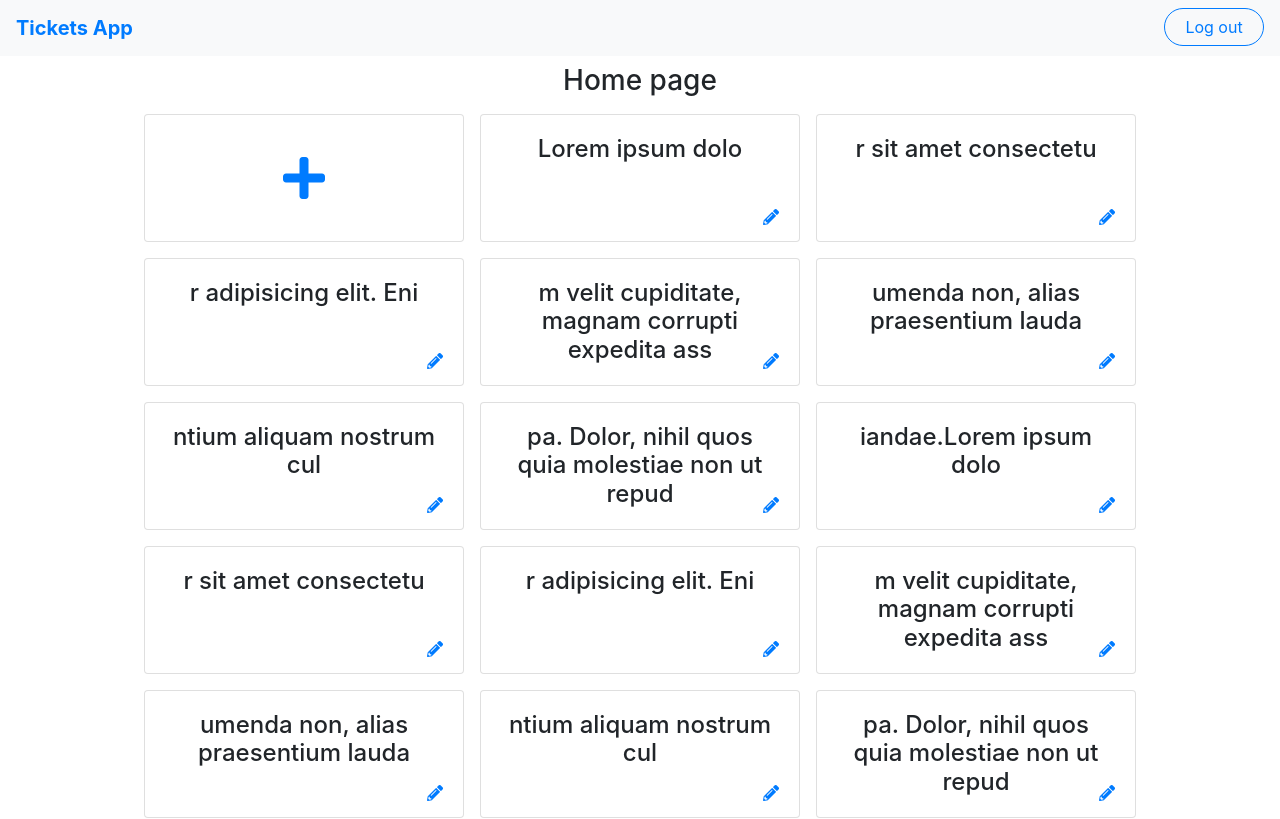
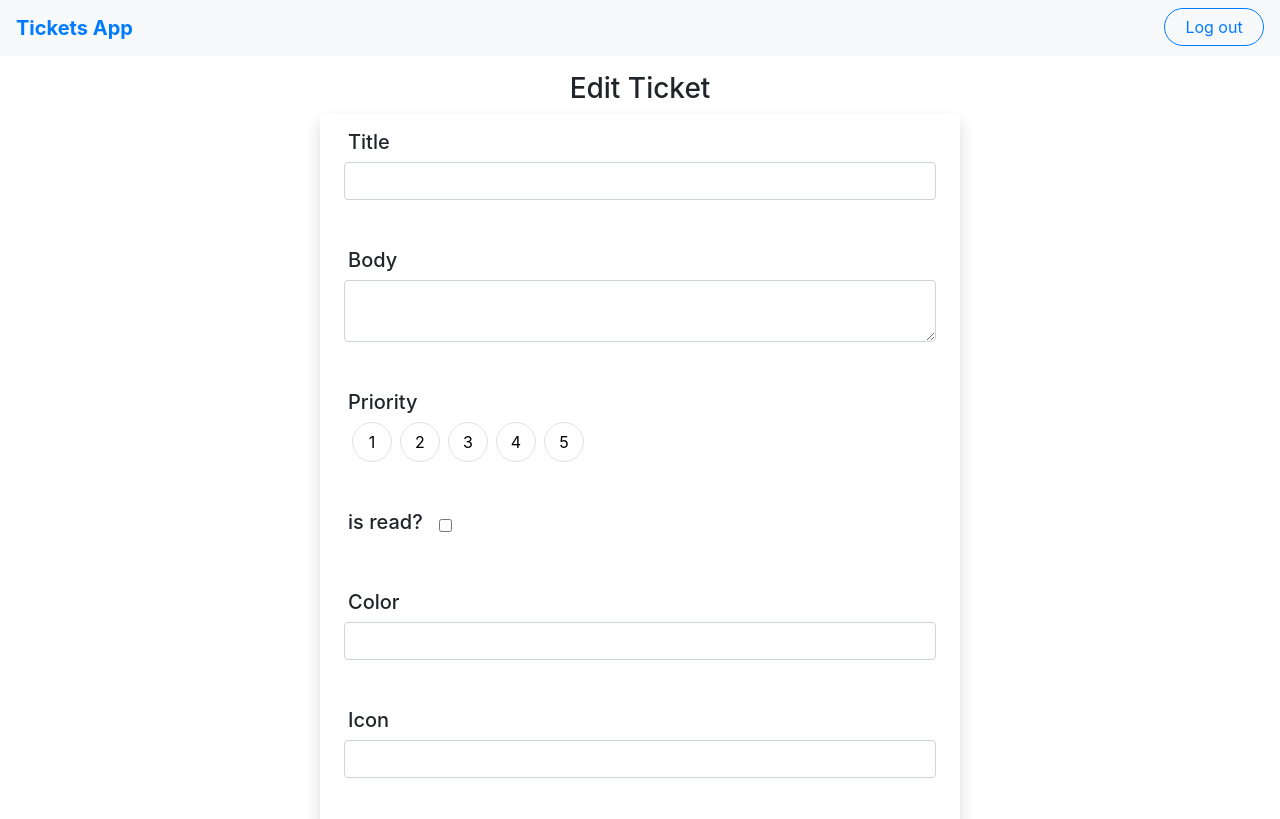
Before and after one commit to rabinabdian/tickets-app, a React (Create React App) app: page /ticket/edit in a window 1280 px wide. Before the commit this address led to /. Shown: the top 819 px of the page. Built offline with nearby package versions, Linux system fonts and the light colour scheme; sample sign-in values are in the browser's storage.

Commit message:
tickets set

```diff
--- a/src/App.js
+++ b/src/App.js
@@ -22,11 +22,7 @@ function App() {
           <Route path="/login" exact component={Login} />
           <Route path="/signup" exact component={Signup} />
           <ProtectedRoute path="/" exact component={HomePage} />
-          <ProtectedRoute
-            path="/ticket/edit/:id"
-            exact
-            component={TicketEdit}
-          />
+          <ProtectedRoute path="/ticket/edit/" component={TicketEdit} />
           <Route path="*" component={() => <Redirect to="/" />} />
         </Switch>
         {/* {isLoggedIn ? (
--- a/src/api.js
+++ b/src/api.js
@@ -11,7 +11,7 @@ const URL = `${URL_PROTOCOL}://${URL_DOMAIN}:${URL_PORT}`;
 // TODO the both function pretty the same so need to combine them
 export const register = async user => {
   return axios({
-    method: "post",
+    method: "POST",
     url: `${URL}/user/register`,
     data: {
       ...user,
@@ -32,7 +32,7 @@ export const register = async user => {
 // TODO the both function pretty the same so need to combine them
 export const login = async user => {
   return axios({
-    method: "post",
+    method: "POST",
     url: `${URL}/user/login`,
     data: {
       ...user,
@@ -40,27 +40,106 @@ export const login = async user => {
   })
     .then(response => {
       return {
-        ...response.data,
-        status: response.status,
+        ...response?.data,
+        status: response?.status,
       };
     })
     .catch(error => {
       //error.response.data
-      throw error.response.data["error_message"];
+      throw error?.response?.data["error_message"];
     });
 };
 
 export const getTickets = async ({ token }) => {
   return axios({
-    method: "get",
+    method: "GET",
     url: `${URL}/ticket/all`,
-    headers: `Bearer ${token}`,
+    headers: { Authorization: `Bearer ${token}` },
   })
     .then(response => {
-      console.log(response);
+      return {
+        data: response?.data,
+        status: 200,
+      };
     })
     .catch(error => {
+      console.log(error.response);
       //error.response.data
-      throw error.response.data["error_message"];
+      return {
+        data: error?.response?.data["error_message"],
+        status: error.response.status,
+      };
     });
 };
+
+export const checkUser = async () => {
+  const token = localStorage.getItem("token");
+
+  return axios({
+    method: "GET",
+    url: `${URL}/user`,
+    headers: { Authorization: `Bearer ${token}` },
+  })
+    .then(response => {
+      return {
+        data: response?.data,
+        status: 200,
+      };
+    })
+    .catch(error => {
+      console.log(error.response);
+      //error.response.data
+      return {
+        data: error?.response?.data["error_message"],
+        status: error.response.status,
+      };
+    });
+};
+
+export const createTicket = async (values = {}) => {
+  const token = localStorage.getItem("token");
+
+  try {
+    const response = axios({
+      method: "POST",
+      url: `${URL}/ticket/create`,
+      headers: { Authorization: `Bearer ${token}` },
+      data: { ...values },
+    });
+
+    return {
+      data: response?.data,
+      status: 200,
+    };
+  } catch (error) {
+    console.log(error.response);
+    return {
+      data: error?.response?.data["error_message"],
+      status: error.response.status,
+    };
+  }
+};
+
+export const editTicket = async (values = {}) => {
+  console.log(values);
+  const token = localStorage.getItem("token");
+  try {
+    const response = axios({
+      method: "PUT",
+      url: `${URL}/ticket/update`,
+      headers: { Authorization: `Bearer ${token}` },
+      data: { ...values },
+    });
+
+    return {
+      data: response?.data,
+      status: 200,
+    };
+  } catch (error) {
+    console.log(error.response);
+    return {
+      data: error?.response?.data["error_message"],
+      status: error.response.status,
+    };
+  }
+};
--- a/src/components/HomePage.jsx
+++ b/src/components/HomePage.jsx
@@ -1,9 +1,36 @@
-import React from "react";
+import React, { useEffect, useState } from "react";
 import Tickets from "./Tickets";
 
+import { checkUser } from "../api";
+
 export default function LandingPage(props) {
+  const [user, setUser] = useState();
+  const [response, setResponse] = useState();
+
+  useEffect(() => {
+    checkUser()
+      .then(data => setResponse(data))
+      .catch(err => setResponse(err));
+  }, []);
+
+  useEffect(() => {
+    if (response?.status === 200) setUser(response?.data);
+    else if (response?.status === 403) {
+      localStorage.removeItem("token");
+    }
+  }, [response]);
+
   return (
     <>
+      <div className="d-flex ml-3 mt-1">
+        <h5>
+          Hello{" "}
+          {user && (
+            <span className="text-primary">{`${user?.firstName} ${user?.lastName}`}</span>
+          )}
+        </h5>
+      </div>
+
       <h3 className="mt-2">Home page</h3>
       <div className="container">
         <div className="row justify-content-center">
--- a/src/components/Nav.jsx
+++ b/src/components/Nav.jsx
@@ -5,17 +5,11 @@ import { logout } from "../services/user.service";
 
 export default function Nav() {
   const [loading, setLoading] = useState(false);
-  const [response, setResponse] = useState(false);
   const dispatch = useDispatch();
 
   const handleLogout = () => {
     setLoading(true);
-    logout(dispatch)
-      .then(res => {
-        console.log(res);
-        setResponse(res);
-      })
-      .finally(() => setLoading(false));
+    logout(dispatch).finally(() => setLoading(false));
   };
 
   useEffect(() => {
--- a/src/components/Ticket.jsx
+++ b/src/components/Ticket.jsx
@@ -2,13 +2,16 @@ import React, { useState } from "react";
 import { Link } from "react-router-dom";
 import "./styles/Ticket.scss";
 
-export default function Ticket({ title, id }) {
-  const [bgColor, setBgColor] = useState("");
-
+export default function Ticket({ ticket }) {
   return (
-    <div className="card" style={{ background: bgColor }}>
+    <div
+      className="card card-data"
+      style={{
+        boxShadow: `2px 2px 4px 0px ${ticket.color}`,
+      }}
+    >
       <div className="card-body">
-        <h4 className="card-title">{title}</h4>
+        <h4 className="card-title">{ticket?.title}</h4>
       </div>
       <div className="card-footer  bg-transparent border-0">
         <div className="d-flex justify-content-end align-items-end h-100 w-100">
@@ -18,7 +21,11 @@ export default function Ticket({ title, id }) {
           </div> */}
           <div className="card-link text-primary d-flex flex-column">
             <Link
-              to={{ pathname: `/ticket/edit/${id}`, ticket: { title, id } }}
+              to={{
+                pathname: `/ticket/edit/${ticket?.id}`,
+                ticket: { ...ticket },
+                pageType: "edit",
+              }}
             >
               <i className="fas fa-pencil-alt" />
             </Link>
--- a/src/components/TicketEdit.jsx
+++ b/src/components/TicketEdit.jsx
@@ -3,28 +3,32 @@ import { Formik, Form, Field } from "formik";
 import * as yup from "yup";
 import "./styles/TicketEdit.scss";
 import PriorityPanel from "./editTicketsPanels/PriorityPanel";
+import { createTicket, editTicket } from "../api";
 
 const editTicketSchema = yup.object().shape({
   title: yup.string().required(),
   body: yup.string(),
 });
 
-export default function TicketEdit({ location: { ticket } }) {
+export default function TicketEdit({
+  location: { ticket, pageType },
+  history,
+}) {
   const [ticketData, setTicketData] = useState(ticket);
-  const [priority, setPriority] = useState("1");
+  const [priority, setPriority] = useState(ticket?.priority?.toString());
+  const [loading, setLoading] = useState(false);
 
   const handlePriorityClick = ({ target: { value } }) => {
     setPriority(value);
     return value;
   };
 
-  // TODO rest call to fetch that spesific ticket data
   const getTicketData = () => {
     return {
       title: "this is title",
       body: "this is body",
       priority: "1",
-      read: true,
+      isRead: true,
       color: "this is color",
       icon: "this is icon",
     };
@@ -32,8 +36,21 @@ export default function TicketEdit({ location: { ticket } }) {
 
   // if edit page got refresh we need to fetch that data again
   useEffect(() => {
-    if (!ticketData) setTicketData(getTicketData());
-  }, []);
+    // TODO get ticket by id
+    if (!ticketData && pageType === "edit") setTicketData(getTicketData());
+  }, [ticketData, pageType]);
+
+  const handleSubmit = async values => {
+    values.id = ticket?.id;
+    setLoading(true);
+    if (pageType === "create") await createTicket(values);
+    else await editTicket(values);
+
+    setTimeout(() => {
+      setLoading(false);
+      history.push("/");
+    }, 100);
+  };
 
   return (
     <div className="h-100 p-3">
@@ -45,19 +62,23 @@ export default function TicketEdit({ location: { ticket } }) {
               title: ticketData?.title || "",
               body: ticketData?.body || "",
               priority: ticketData?.priority || "",
-              read: ticketData?.read || false,
+              isRead: ticketData?.isRead || false,
               color: ticketData?.color || "",
               icon: ticketData?.icon || "",
             }}
             validationSchema={editTicketSchema}
             enableReinitialize={true}
-            onSubmit={values => console.log(values)}
+            onSubmit={values => handleSubmit(values)}
           >
             {({ errors, touched, values, setFieldValue }) => (
               <Form className="form-container body d-flex flex-column align-items-start px-2 h-100">
                 <div className="w-100 mb-5">
                   <h5 className="form-label text-left ml-1">Title</h5>
-                  <Field name="title" className="form-control" />
+                  <Field
+                    name="title"
+                    className="form-control"
+                    disabled={loading}
+                  />
                   {errors.title && touched.title && (
                     <div className="alert text-danger p-0 m-0">
                       {errors.title}
@@ -70,6 +91,7 @@ export default function TicketEdit({ location: { ticket } }) {
                     name="body"
                     className="form-control"
                     component="textarea"
+                    disabled={loading}
                   />
                 </div>
                 <div className="w-100 mb-5">
@@ -78,38 +100,51 @@ export default function TicketEdit({ location: { ticket } }) {
                     priority={priority}
                     setFieldValue={setFieldValue}
                     handlePriorityClick={handlePriorityClick}
+                    disabled={loading}
                   />
                 </div>
 
                 <div className="w-100 mb-5 d-flex justify-content-start align-items-center">
-                  <h5 className="form-label text-left ml-1">Read</h5>
+                  <h5 className="form-label text-left ml-1">is read?</h5>
                   <Field
-                    name="read"
+                    name="isRead"
                     type="checkbox"
                     className="form-checkbox ml-3"
+                    disabled={loading}
                   />
                 </div>
 
                 <div className="w-100 mb-5">
                   <h5 className="form-label text-left ml-1">Color</h5>
-                  <Field name="color" className="form-control" />
+                  <Field
+                    name="color"
+                    className="form-control"
+                    disabled={loading}
+                  />
                 </div>
 
                 <div className="w-100 mb-5">
                   <h5 className="form-label text-left ml-1">Icon</h5>
-                  <Field name="icon" className="form-control" />
+                  <Field
+                    name="icon"
+                    className="form-control"
+                    disabled={loading}
+                  />
                 </div>
 
                 <div className="d-flex justify-content-around w-100">
                   <button
                     className="btn btn-outline-secondary round-btn control-btn"
-                    type="submit"
+                    onClick={() => history.push("/")}
+                    type="button"
+                    disabled={loading}
                   >
                     Cancel
                   </button>
                   <button
                     className="btn btn-primary round-btn control-btn"
                     type="submit"
+                    disabled={loading}
                   >
                     Save
                   </button>
--- a/src/components/Tickets.jsx
+++ b/src/components/Tickets.jsx
@@ -1,27 +1,64 @@
-import React from "react";
+import React, { useEffect, useState } from "react";
+import { getTickets } from "../api";
 import Ticket from "./Ticket";
+import { Redirect } from "react-router";
+import { Link } from "react-router-dom";
 
-const lorem = "Lorem ipsum dolo5r sit amet consectetu5r adipisicing elit. Eni5m velit cupiditate, magnam corrupti expedita ass5umenda non, alias praesentium lauda5ntium aliquam nostrum cul5pa. Dolor, nihil quos quia molestiae non ut repud5iandae.Lorem ipsum dolo5r sit amet consectetu5r adipisicing elit. Eni5m velit cupiditate, magnam corrupti expedita ass5umenda non, alias praesentium lauda5ntium aliquam nostrum cul5pa. Dolor, nihil quos quia molestiae non ut repud5iandae.Lorem ipsum dolo5r sit amet consectetu5r adipisicing elit. Eni5m velit cupiditate, magnam corrupti expedita ass5umenda non, alias praesentium lauda5ntium aliquam nostrum cul5pa. Dolor, nihil quos quia molestiae non ut repud5iandae.Lorem ipsum dolo5r sit amet consectetu5r adipisicing elit. Eni5m velit cupiditate, magnam corrupti expedita ass5umenda non, alias praesentium lauda5ntium aliquam nostrum cul5pa. Dolor, nihil quos quia molestiae non ut repud5iandae.Lorem ipsum dolo5r sit amet consectetu5r adipisicing elit. Eni5m velit cupiditate, magnam corrupti expedita ass5umenda non, alias praesentium lauda5ntium aliquam nostrum cul5pa. Dolor, nihil quos quia molestiae non ut repud5iandae.Lorem ipsum dolo5r sit amet consectetu5r adipisicing elit. Eni5m velit cupiditate, magnam corrupti expedita ass5umenda non, alias praesentium lauda5ntium aliquam nostrum cul5pa. Dolor, nihil quos quia molestiae non ut repud5iandae.ntium aliquam nostrum culntium aliquam nostrum cul".split(
-  "5"
-);
+export default function Tickets(props) {
+  const [tickets, setTickets] = useState();
+  const [response, setResponse] = useState();
+  const [errors, setErrors] = useState("");
+  const [lodaing, setLodaing] = useState(false);
 
-const tickets = lorem.map((a, id) => <Ticket title={a} id={id} />);
+  useEffect(() => {
+    setLodaing(true);
+    getTickets({ token: localStorage.getItem("token") })
+      .then(data => setResponse(data))
+      .catch(err => setResponse(err));
+  }, []);
 
-export default function Tickets() {
-  return (
+  useEffect(() => {
+    if (response?.status === 200) {
+      setTickets(response?.data);
+      setLodaing(false);
+    } else if (response?.status === 403) {
+      setErrors(<Redirect to="/" />);
+      localStorage.removeItem("token");
+    } else setErrors(response?.data);
+
+    return () => {
+      setLodaing(false);
+    };
+  }, [response]);
+
+  return !errors ? (
     <>
       <div className="col-md-offset-3 m-2">
         <div className="card" style={{ width: "20rem", height: "8rem" }}>
           <div className="card-body d-flex justify-content-center align-items-center">
-            <i className="fas fa-plus card-text fa-3x text-primary"></i>
+            <Link
+              className="btn btn-link btn-style"
+              to={{ pathname: `/ticket/edit/`, pageType: "create" }}
+            >
+              <i
+                className={`fas fa-plus card-text fa-3x text-${
+                  lodaing ? "muted" : "primary"
+                }`}
+              />
+            </Link>
           </div>
         </div>
       </div>
-      {tickets.map((ticket, index) => (
-        <div key={index} className="col-md-offset-3 m-2">
-          {ticket}
-        </div>
-      ))}
+
+      {!lodaing &&
+        tickets &&
+        tickets.map(ticket => (
+          <div key={ticket?.id} className="col-md-offset-3 m-2">
+            <Ticket ticket={ticket} id={ticket?.id} title={ticket?.title} />
+          </div>
+        ))}
     </>
+  ) : (
+    <div className="alert text-danger p-0 form-error ml-2">{errors}</div>
   );
 }
--- a/src/components/editTicketsPanels/PriorityPanel.jsx
+++ b/src/components/editTicketsPanels/PriorityPanel.jsx
@@ -5,6 +5,7 @@ export default function PriorityPanel({
   priority,
   setFieldValue,
   handlePriorityClick,
+  disabled,
 }) {
   const createPriorityButton = ({ value, color }) => {
     return (
@@ -23,6 +24,7 @@ export default function PriorityPanel({
         onClick={event => {
           setFieldValue("priority", handlePriorityClick(event));
         }}
+        disabled={disabled}
       />
     );
   };
--- a/src/components/styles/Ticket.scss
+++ b/src/components/styles/Ticket.scss
@@ -1,4 +1,27 @@
 .card {
   width: 20rem;
   height: 8rem;
+  .btn-style:focus,
+  .btn-style:active {
+    outline: none;
+    box-shadow: none;
+  }
+
+  .btn-style {
+    i:hover {
+      color: #88c1ff !important;
+    }
+  }
+  border-width: 0.5px;
 }
+
+.card-data:hover {
+  background: #88c1ff;
+  i {
+    color: black;
+  }
+
+  i:hover {
+    color: white;
+  }
+}
--- a/src/components/userController/Signup.jsx
+++ b/src/components/userController/Signup.jsx
@@ -25,7 +25,7 @@ const signUpSchema = yup.object().shape({
   password: yup
     .string()
     .matches(
-      /^(?=.*[A-Za-z])(?=.*\d)[A-Za-z\d]{8,}$/,
+      /^(?=.*[a-z])(?=.*[A-Z])(?=.*\d).{8,15}$/,
       //  /^(?=.*[A-Za-z])(?=.*\d)(?=.*[@$!%*#?&])[A-Za-z\d@$!%*#?&]{8,}$/
       () => (
         <>
```
